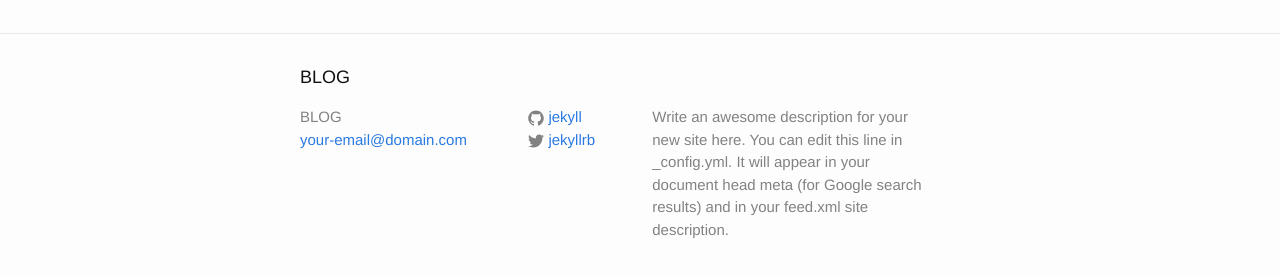
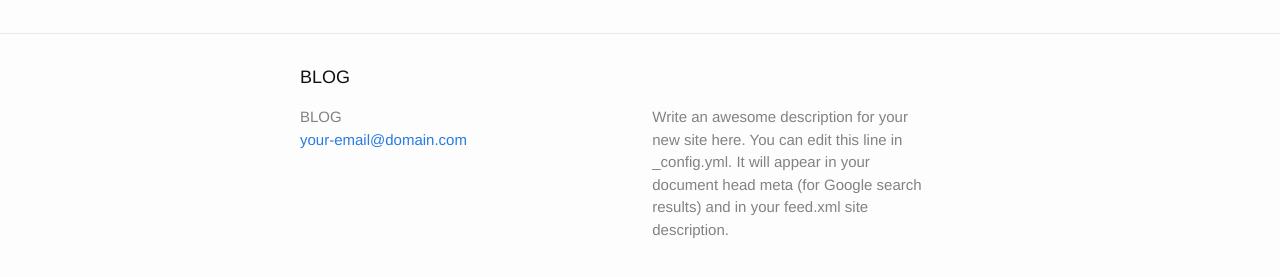
Before and after one commit to lecardozo/lecardozo.github.io, a Jekyll site: the page built from index.md, in a window 1280 px wide. Shown: the part 422-699 px from the top of the page. Built offline with Jekyll 4.4.1, drawn with Linux system fonts in a browser that asks for light colours; nearby versions of some CDN libraries.

```diff
--- a/_config.yml
+++ b/_config.yml
@@ -21,8 +21,8 @@ description: > # this means to ignore newlines until "baseurl:"
   Google search results) and in your feed.xml site description.
 baseurl: "" # the subpath of your site, e.g. /blog
 url: "" # the base hostname & protocol for your site, e.g. http://example.com
-twitter_username: jekyllrb
-github_username:  jekyll
+
+ASSET_PATH: /assets/
 
 # Build settings
 markdown: kramdown
```
